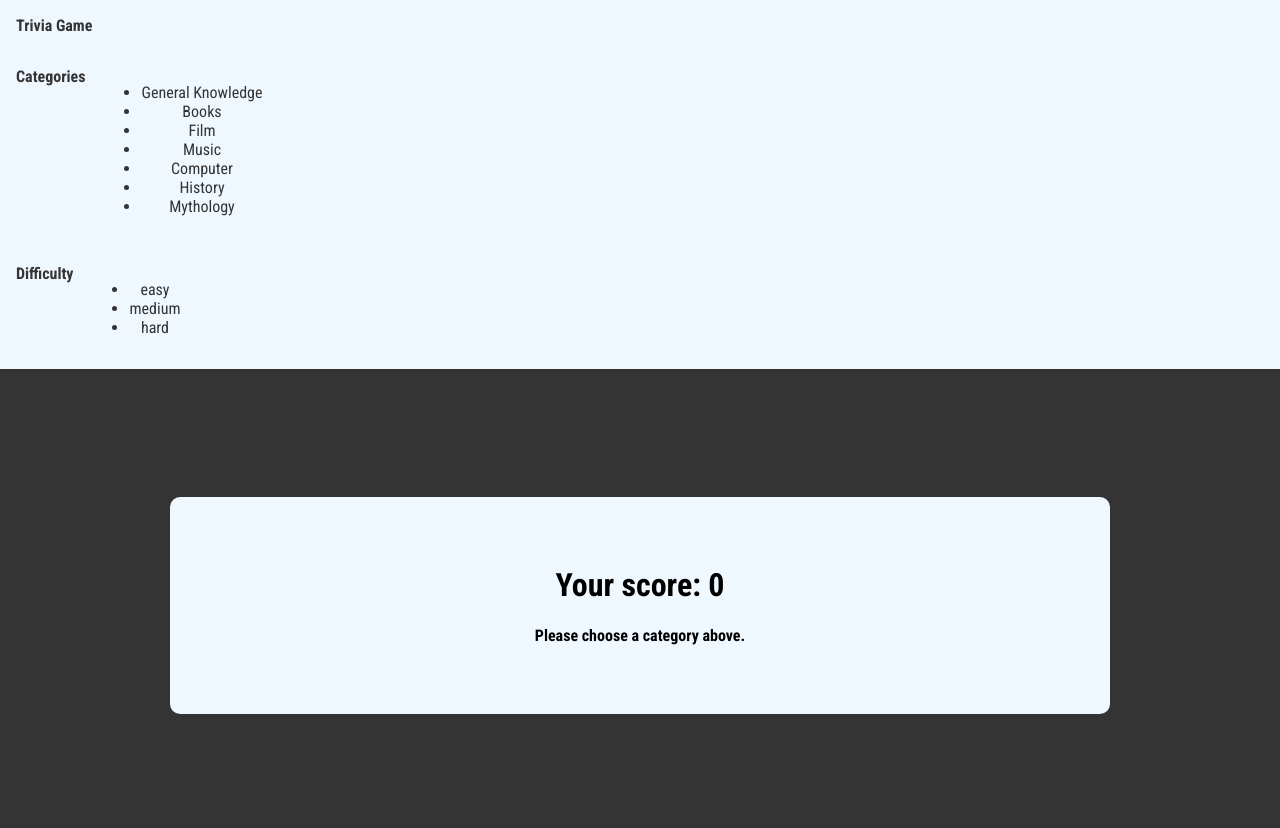
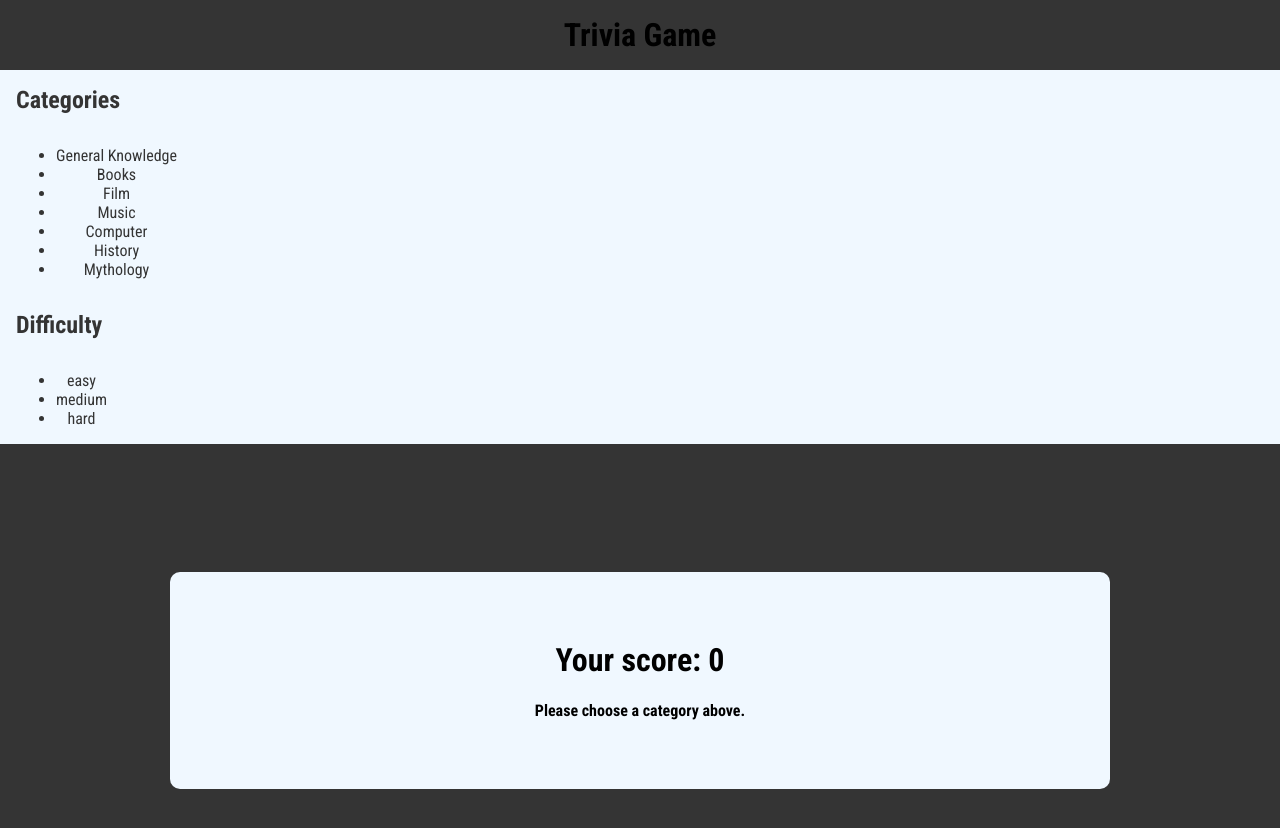
Before and after one commit to iamtimleonard/quiz-app, a plain HTML site: page index.html in a window 1280 px wide. Drawn offline with nearby package versions, Linux system fonts and the light colour scheme.

Commit message:
simplify navbar

```diff
--- a/index.html
+++ b/index.html
@@ -14,17 +14,16 @@
   </head>
 
   <body>
-    <nav>
-      <div class="title nav-title">Trivia Game</div>
-      <div class="categories nav-title">
-        Categories
+    <header>
+      <h1 class="title nav-title">Trivia Game</h1>
+      <nav class="menu">
+        <h2 class="categories nav-title">Categories</h2>
         <ul class="menu__categories"></ul>
-      </div>
-      <div class="difficulties nav-title">
-        Difficulty
+        <h2 class="difficulties nav-title">Difficulty</h2>
         <ul class="menu__difficulty"></ul>
-      </div>
       </nav>
+    </header>
+    <main>
       <div class="container">
         <h1 class="score-heading">Your score: 0</h1>
         <h4 class="response">Please choose a category above.</h4>
@@ -32,6 +31,7 @@
         <ul class="answers"></ul>
         <button class="hidden">Start Quiz</button>
       </div>
+    </main>
     <script
       src="https://cdnjs.cloudflare.com/ajax/libs/axios/0.21.1/axios.min.js"
       integrity="sha512-bZS47S7sPOxkjU/4Bt0zrhEtWx0y0CRkhEp8IckzK+ltifIIE9EMIMTuT/mEzoIMewUINruDBIR/jJnbguonqQ=="
```
Lines whose indentation alone changed are shown as unchanged.
